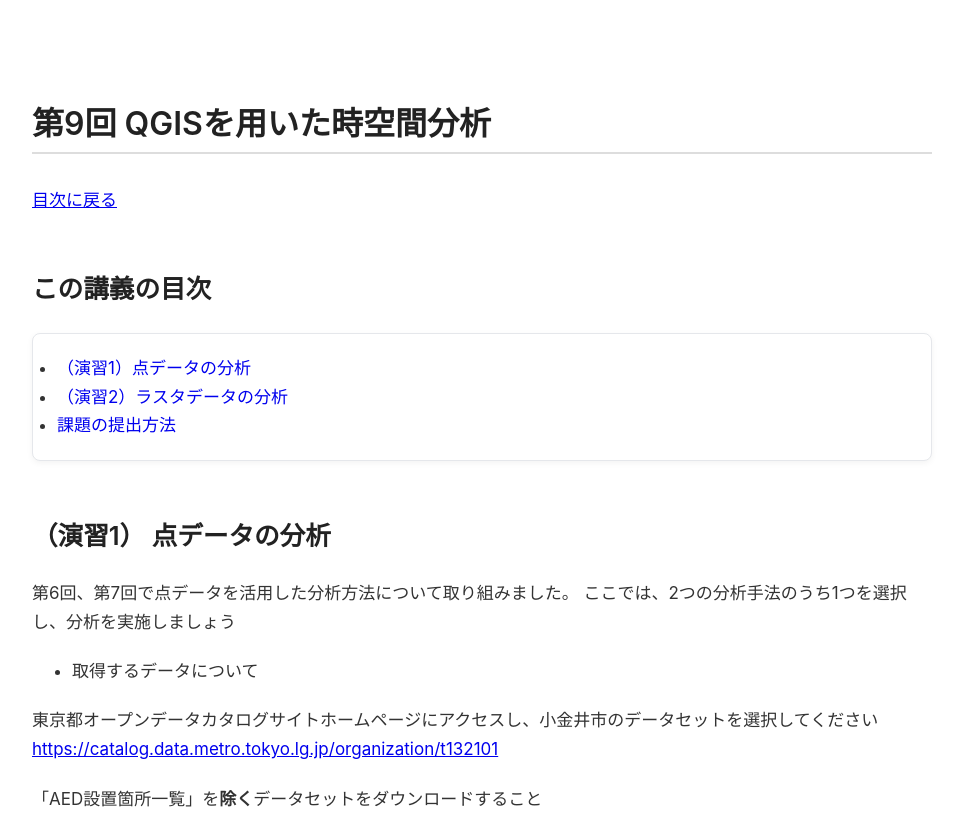
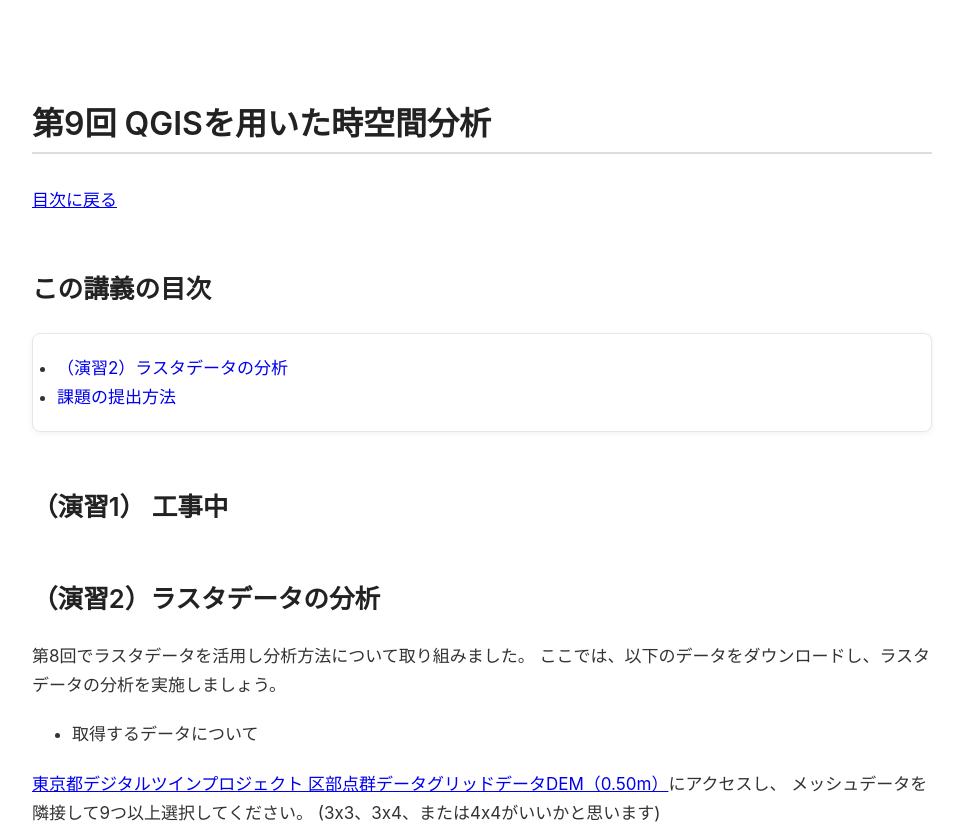
Before and after one commit to MasayaMatsushita/spatiotemporal-analysis, a Jekyll site: the page built from docs/lec/09-spatial-analysis-exercise.md, in a window 1280 px wide and 1400 px high. Shown: the top 828 px of the window, without its empty margins (158-1121 px from the left). Built offline with Jekyll 4.4.1, drawn with Linux system fonts in a browser that asks for light colours; our own code applies the rules of GitHub Pages for plain Markdown files; some of the changed text lies outside the part shown; grey boxes are pictures that could not be loaded.

Commit message:
演習1の編集

```diff
--- a/docs/lec/09-spatial-analysis-exercise.md
+++ b/docs/lec/09-spatial-analysis-exercise.md
@@ -12,11 +12,12 @@ nav_order: 9
 
 {: .card .card-toc }
 
-- [（演習1）点データの分析](#exe1)
+<!-- - [（演習1）点データの分析](#exe1) -->
 - [（演習2）ラスタデータの分析](#exe2)
 - [課題の提出方法](#how-to-submit)
 
-## （演習1） 点データの分析 {#exe1}
+## （演習1） 工事中
+<!-- ## （演習1） 点データの分析 {#exe1}
 
 第6回、第7回で点データを活用した分析方法について取り組みました。
 ここでは、2つの分析手法のうち1つを選択し、分析を実施しましょう
@@ -50,7 +51,7 @@ nav_order: 9
 上記を実施し、図を作成する際の工夫した点についてまとめること
 
 ここでは一例として、「小金井市のAED設置箇所一覧」のデータの可視化を表示します。
-![picture](../materials/07/figure_14.webp)
+![picture](../materials/07/figure_14.webp) -->
 
 ## （演習2）ラスタデータの分析 {#exe2}
 
```
